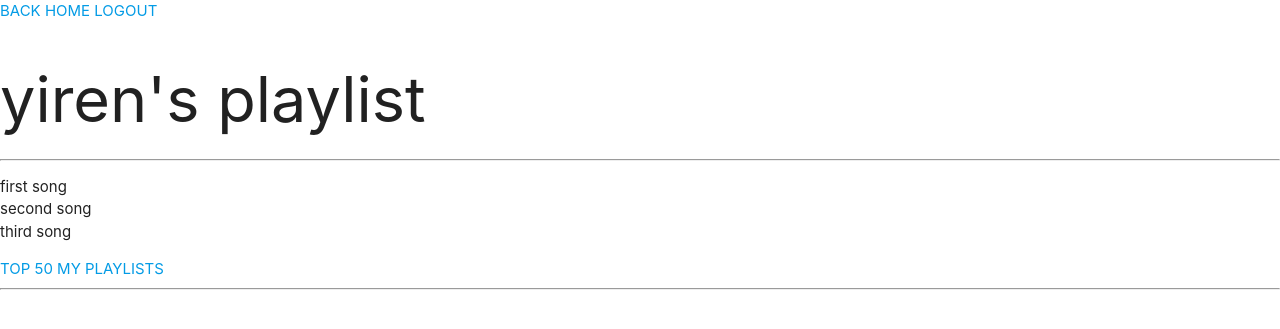
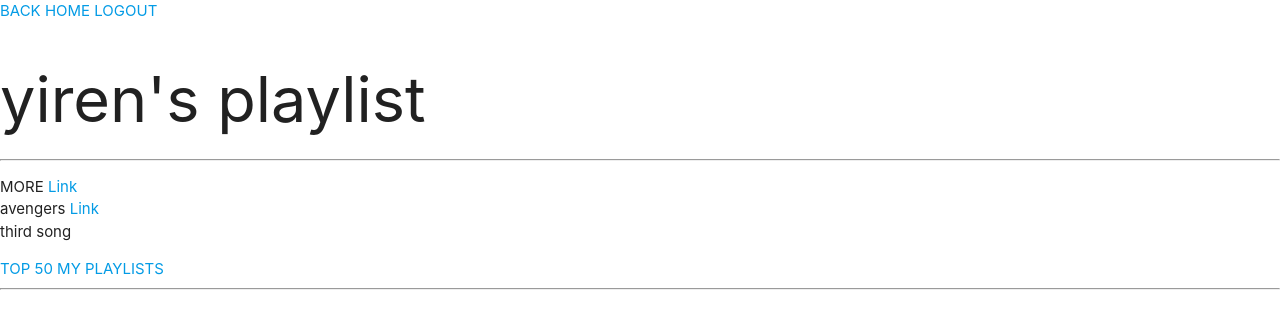
Before and after one commit to BurgersAndSalads/boombox, a Django app: page /landing/ in a window 1280 px wide. Shown: the top 329 px of the page. Run offline with Django 3.2, Linux system fonts and the light colour scheme.

Commit message:
added links for landing page

```diff
--- a/boomipy/main_app/templates/landing.html
+++ b/boomipy/main_app/templates/landing.html
@@ -8,6 +8,9 @@
     {% for song in songs %}
         <li>
             {{ song.name }}
+            {% if song.link %}
+                <a href="{{ song.link }}">Link</a>
+            {% endif %}
         </li>
     {% endfor %}
     </ul>
--- a/boomipy/main_app/views.py
+++ b/boomipy/main_app/views.py
@@ -46,7 +46,7 @@ def myplaylist(request):
 def details(request):
     return render(request, 'details.html')
 
-songlist = [ {'name':'first song'}, {'name':'second song'}, {'name':'third song'}]
+songlist = [ {'name':'MORE', 'link': 'https://www.youtube.com/watch?v=3VTkBuxU4yk'}, {'name':'avengers', 'link':'https://www.youtube.com/watch?v=FOabQZHT4qY'}, {'name':'third song'}]
 def landing(request):
     return render(request, 'landing.html', {'user': {'name':'yiren'}, 'songs': songlist})
 
```
